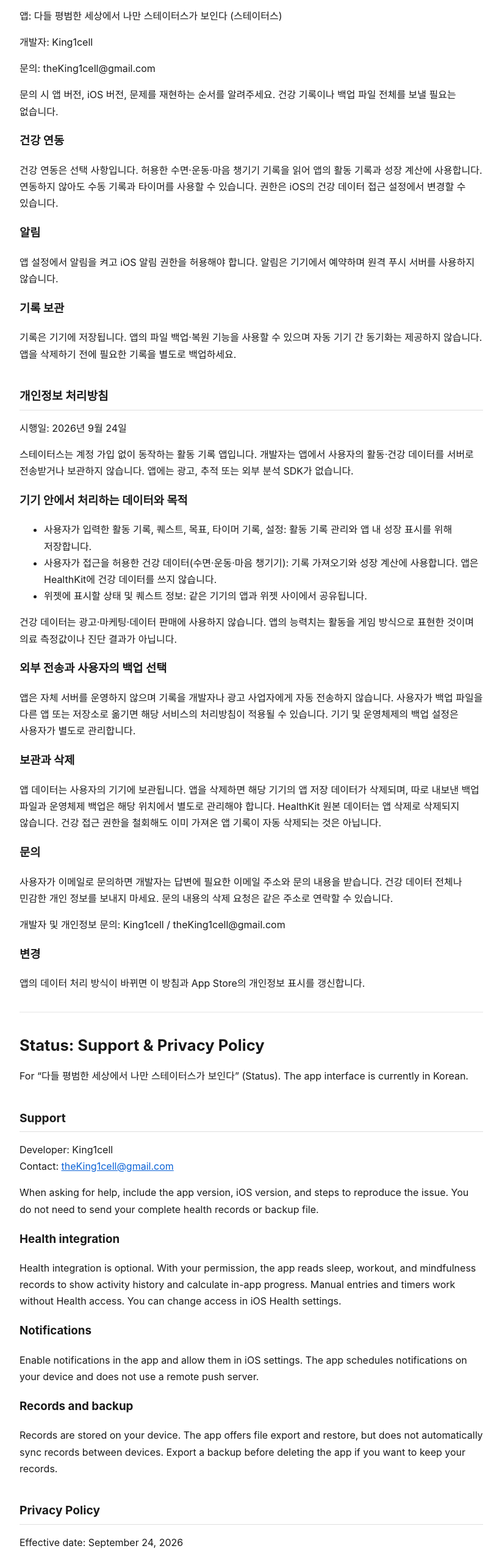
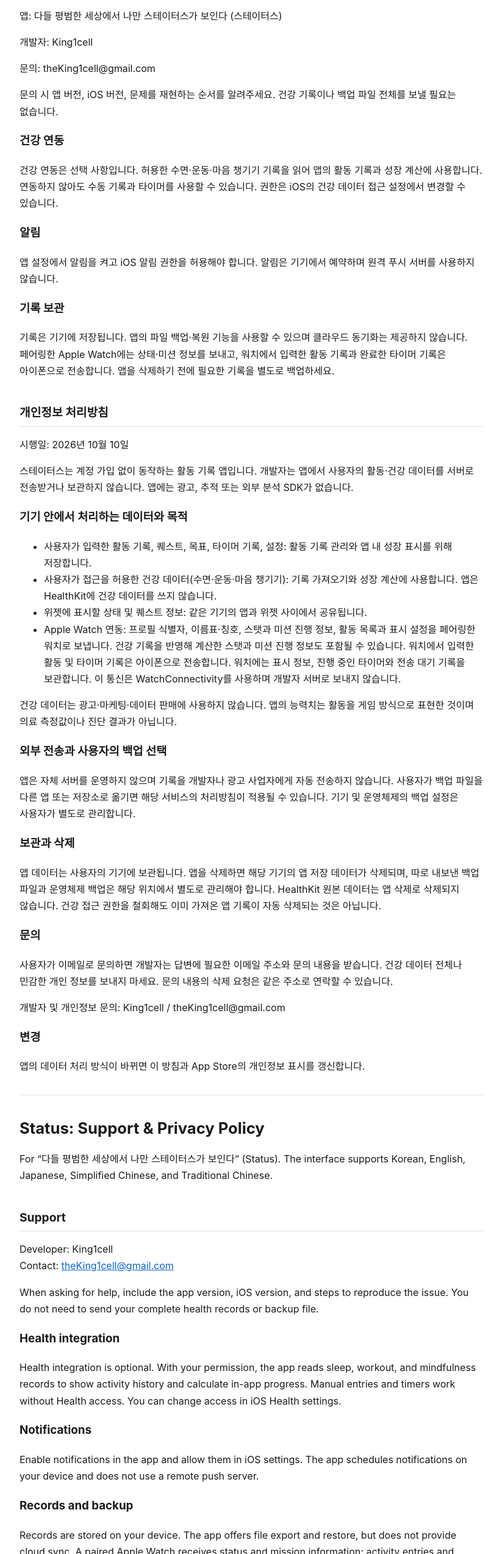
Before and after one commit to King1cell/wakppu-privacy, a plain HTML site: page status.html in a window 1280 px wide. Shown: the part 252-2800 px from the top of the page at 61% size, without its empty margins (228-1051 px from the left). Drawn offline with Linux system fonts and the light colour scheme.

Commit message:
Document Status paired-watch support and five interface languages

```diff
--- a/status.html
+++ b/status.html
@@ -45,12 +45,12 @@
 <h3>알림</h3>
 <p>앱 설정에서 알림을 켜고 iOS 알림 권한을 허용해야 합니다. 알림은 기기에서 예약하며 원격 푸시 서버를 사용하지 않습니다.</p>
 <h3>기록 보관</h3>
-<p>기록은 기기에 저장됩니다. 앱의 파일 백업·복원 기능을 사용할 수 있으며 자동 기기 간 동기화는 제공하지 않습니다. 앱을 삭제하기 전에 필요한 기록을 별도로 백업하세요.</p>
+<p>기록은 기기에 저장됩니다. 앱의 파일 백업·복원 기능을 사용할 수 있으며 클라우드 동기화는 제공하지 않습니다. 페어링한 Apple Watch에는 상태·미션 정보를 보내고, 워치에서 입력한 활동 기록과 완료한 타이머 기록은 아이폰으로 전송합니다. 앱을 삭제하기 전에 필요한 기록을 별도로 백업하세요.</p>
 <h2>개인정보 처리방침</h2>
-<p>시행일: 2026년 9월 24일</p>
+<p>시행일: 2026년 10월 10일</p>
 <p>스테이터스는 계정 가입 없이 동작하는 활동 기록 앱입니다. 개발자는 앱에서 사용자의 활동·건강 데이터를 서버로 전송받거나 보관하지 않습니다. 앱에는 광고, 추적 또는 외부 분석 SDK가 없습니다.</p>
 <h3>기기 안에서 처리하는 데이터와 목적</h3>
-<ul><li>사용자가 입력한 활동 기록, 퀘스트, 목표, 타이머 기록, 설정: 활동 기록 관리와 앱 내 성장 표시를 위해 저장합니다.</li><li>사용자가 접근을 허용한 건강 데이터(수면·운동·마음 챙기기): 기록 가져오기와 성장 계산에 사용합니다. 앱은 HealthKit에 건강 데이터를 쓰지 않습니다.</li><li>위젯에 표시할 상태 및 퀘스트 정보: 같은 기기의 앱과 위젯 사이에서 공유됩니다.</li></ul>
+<ul><li>사용자가 입력한 활동 기록, 퀘스트, 목표, 타이머 기록, 설정: 활동 기록 관리와 앱 내 성장 표시를 위해 저장합니다.</li><li>사용자가 접근을 허용한 건강 데이터(수면·운동·마음 챙기기): 기록 가져오기와 성장 계산에 사용합니다. 앱은 HealthKit에 건강 데이터를 쓰지 않습니다.</li><li>위젯에 표시할 상태 및 퀘스트 정보: 같은 기기의 앱과 위젯 사이에서 공유됩니다.</li><li>Apple Watch 연동: 프로필 식별자, 이름표·칭호, 스탯과 미션 진행 정보, 활동 목록과 표시 설정을 페어링한 워치로 보냅니다. 건강 기록을 반영해 계산한 스탯과 미션 진행 정보도 포함될 수 있습니다. 워치에서 입력한 활동 및 타이머 기록은 아이폰으로 전송합니다. 워치에는 표시 정보, 진행 중인 타이머와 전송 대기 기록을 보관합니다. 이 통신은 WatchConnectivity를 사용하며 개발자 서버로 보내지 않습니다.</li></ul>
 <p>건강 데이터는 광고·마케팅·데이터 판매에 사용하지 않습니다. 앱의 능력치는 활동을 게임 방식으로 표현한 것이며 의료 측정값이나 진단 결과가 아닙니다.</p>
 <h3>외부 전송과 사용자의 백업 선택</h3>
 <p>앱은 자체 서버를 운영하지 않으며 기록을 개발자나 광고 사업자에게 자동 전송하지 않습니다. 사용자가 백업 파일을 다른 앱 또는 저장소로 옮기면 해당 서비스의 처리방침이 적용될 수 있습니다. 기기 및 운영체제의 백업 설정은 사용자가 별도로 관리합니다.</p>
@@ -64,7 +64,7 @@
 <hr>
 <section id="english" lang="en">
 <h1>Status: Support &amp; Privacy Policy</h1>
-<p>For “다들 평범한 세상에서 나만 스테이터스가 보인다” (Status). The app interface is currently in Korean.</p>
+<p>For “다들 평범한 세상에서 나만 스테이터스가 보인다” (Status). The interface supports Korean, English, Japanese, Simplified Chinese, and Traditional Chinese.</p>
 <h2>Support</h2>
 <p>Developer: King1cell<br>Contact: <a href="mailto:theKing1cell@gmail.com">theKing1cell@gmail.com</a></p>
 <p>When asking for help, include the app version, iOS version, and steps to reproduce the issue. You do not need to send your complete health records or backup file.</p>
@@ -73,12 +73,12 @@
 <h3>Notifications</h3>
 <p>Enable notifications in the app and allow them in iOS settings. The app schedules notifications on your device and does not use a remote push server.</p>
 <h3>Records and backup</h3>
-<p>Records are stored on your device. The app offers file export and restore, but does not automatically sync records between devices. Export a backup before deleting the app if you want to keep your records.</p>
+<p>Records are stored on your device. The app offers file export and restore, but does not provide cloud sync. A paired Apple Watch receives status and mission information; activity entries and completed timer records from the watch are transferred to the iPhone. Export a backup before deleting the app if you want to keep your records.</p>
 <h2>Privacy Policy</h2>
-<p>Effective date: September 24, 2026</p>
+<p>Effective date: October 10, 2026</p>
 <p>Status works without an account. The developer does not receive or store your activity or health data on a server. The app contains no advertising, tracking, or third-party analytics SDK.</p>
 <h3>Data processed on your device</h3>
-<ul><li>Your activity entries, quests, goals, timer history, and settings are stored to manage your records and show in-app progress.</li><li>With your permission, sleep, workout, and mindfulness data from Apple Health are used to import records and calculate progress. The app does not write data to HealthKit.</li><li>Status and quest information for widgets is shared between the app and its widgets on the same device.</li></ul>
+<ul><li>Your activity entries, quests, goals, timer history, and settings are stored to manage your records and show in-app progress.</li><li>With your permission, sleep, workout, and mindfulness data from Apple Health are used to import records and calculate progress. The app does not write data to HealthKit.</li><li>Status and quest information for widgets is shared between the app and its widgets on the same device.</li><li>Apple Watch integration: profile identifiers, nameplate and title, stats and mission progress, activity options, and display settings are sent to your paired watch. Stats and mission progress may reflect imported Health records. Activity entries and timer records created on the watch are transferred to the iPhone. The watch retains display information, an active timer, and records waiting to transfer. This communication uses WatchConnectivity and does not send data to a developer server.</li></ul>
 <p>Health data is not used for advertising, marketing, or sale. Stats are a game-like way to present activity, not medical measurements or diagnoses.</p>
 <h3>Transfers and backups you choose</h3>
 <p>The app does not operate its own server or automatically send records to the developer or advertisers. If you move a backup file to another app or storage service, that service's privacy policy may apply. You manage device and operating-system backups separately.</p>
```
